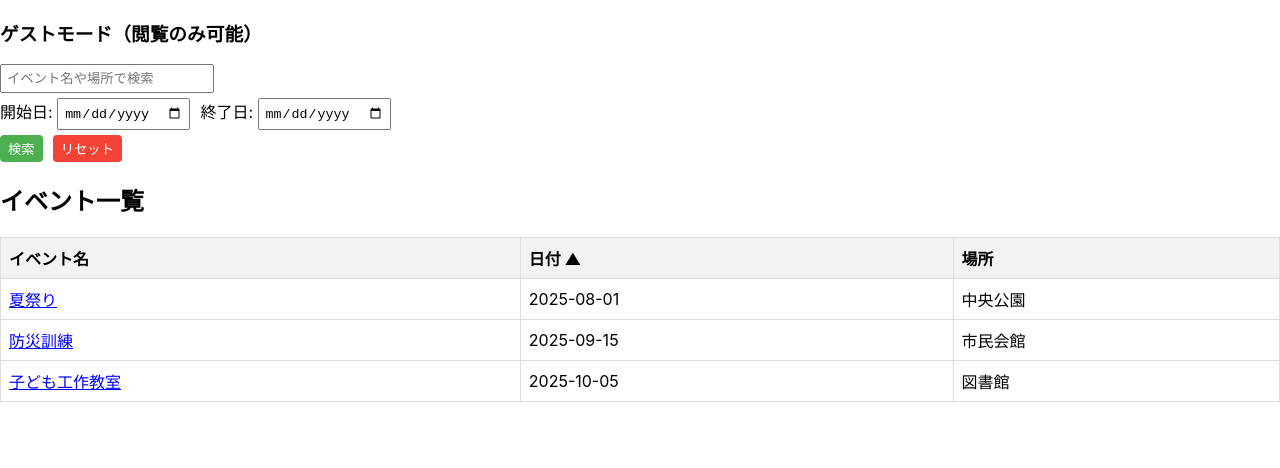
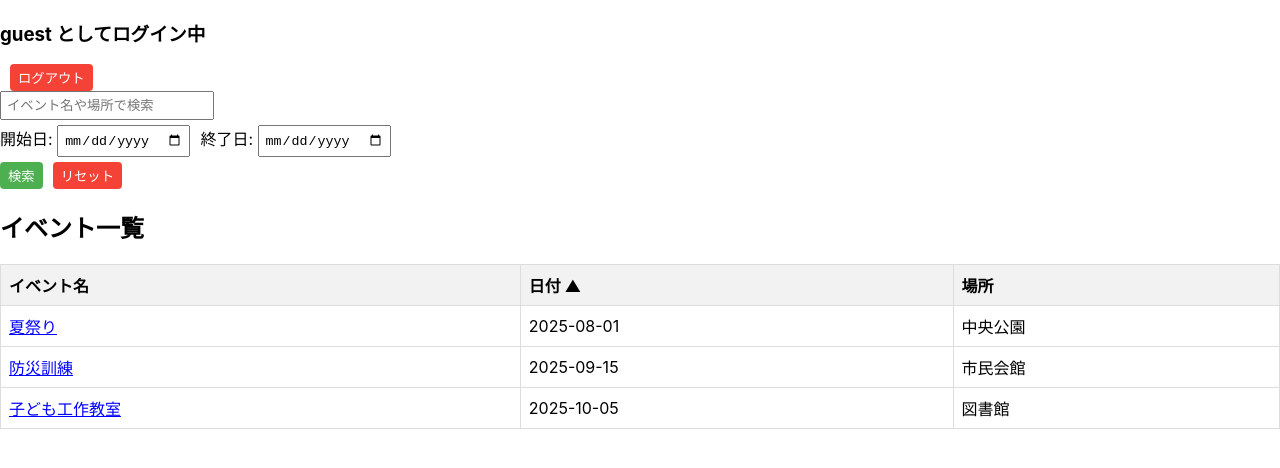
Before and after one commit to ninomiya-t123/community-events-app, a React (Create React App) app: page / in a window 1280 px wide. Both pictures are taken after a click on the button "アカウントなしで続ける". Shown: the top 468 px of the page. Built offline with nearby package versions, Linux system fonts and the light colour scheme; the HTML template or start-up script is replaced by a standard one.

Commit message:
ログアウト機能追加

```diff
--- a/src/App.js
+++ b/src/App.js
@@ -12,6 +12,9 @@ function App() {
   // ログイン画面用 state
   const [userRole, setUserRole] = useState(null); // "admin", "user", "guest"
   const [username, setUsername] = useState("");
+
+  // メッセージ表示用 state
+  const [message, setMessage] = useState("");
 
   // イベント一覧用 state
   const [events, setEvents] = useState([
@@ -76,23 +79,42 @@ function App() {
 
   // 申請中イベント用 state
   const [isProposalOpen, setIsProposalOpen] = useState(false)
-  const [message, setMessage] = useState("");
 
-  // ログイン画面処理
+  // ログイン処理
   const handleLogin = (username, password) => {
     if (username === "admin" && password === "admin") {
       setUserRole("admin");
+      setUsername("admin");
     } else {
       setUserRole("user");
       setUsername(username);
     }
   };
+
+  // ゲストログイン処理
   const handleGuest = () => {
     setUserRole("guest");
+    setUsername("guest");
   };
-  if (!userRole) {
-    // 初期状態のときは Login コンポーネントを表示
-    return <Login onLogin={handleLogin} onGuest={handleGuest} />;
+
+  // ログアウト処理
+  const handleLogout = () => {
+    setUserRole(null);   // ログイン状態解除
+    setUsername("");     // ユーザー名クリア
+    setMessage("ログアウトしました");
+
+    setTimeout(() => setMessage(""), 3000);  // 数秒後に自動で消す
+  };
+
+  // ログイン画面表示
+  if (!userRole) {  // userRoleがnullのときにログイン画面表示
+    return (
+      <div>
+        <Login onLogin={handleLogin} onGuest={handleGuest} />
+        {/* ログアウト後はメッセージ表示 */}
+        {message && <p style={{ color: "green" }}>{message}</p>}
+      </div>
+    );
   }
 
   // 追加処理
@@ -239,11 +261,16 @@ function App() {
   };
 
 
+
+
   // ここからUserRoleによって表示画面を変更(1～3)
   if (userRole === "admin") {   // 1. admin 用の画面
       return (
       <div>
-        <h3>ログイン成功: {userRole} としてログイン中</h3>
+        <h3>{userRole} としてログイン中</h3>
+        <button onClick={handleLogout} style={{ marginLeft: "10px" }}>
+          ログアウト
+        </button>
 
         {/* 検索フォーム */}
         <form onSubmit={handleSearchSubmit} style={{ marginBottom: "10px" }}>
@@ -379,8 +406,10 @@ function App() {
   } else if (userRole === "user") {   // 2. user 用の画面
       return (
       <div>
-        <h3>ログイン成功: {username} としてログイン中</h3>
-
+        <h3>{username} としてログイン中</h3>
+        <button onClick={handleLogout} style={{ marginLeft: "10px" }}>
+          ログアウト
+        </button>
 
         {/* 検索フォーム */}
         <form onSubmit={handleSearchSubmit} style={{ marginBottom: "10px" }}>
@@ -510,7 +539,10 @@ function App() {
   } else {   // 3. guest 用の画面
       return (
       <div>
-        <h3>ゲストモード（閲覧のみ可能）</h3>
+        <h3>{userRole} としてログイン中</h3>
+        <button onClick={handleLogout} style={{ marginLeft: "10px" }}>
+          ログアウト
+        </button>
 
         {/* 検索フォーム */}
         <form onSubmit={handleSearchSubmit} style={{ marginBottom: "10px" }}>
```
